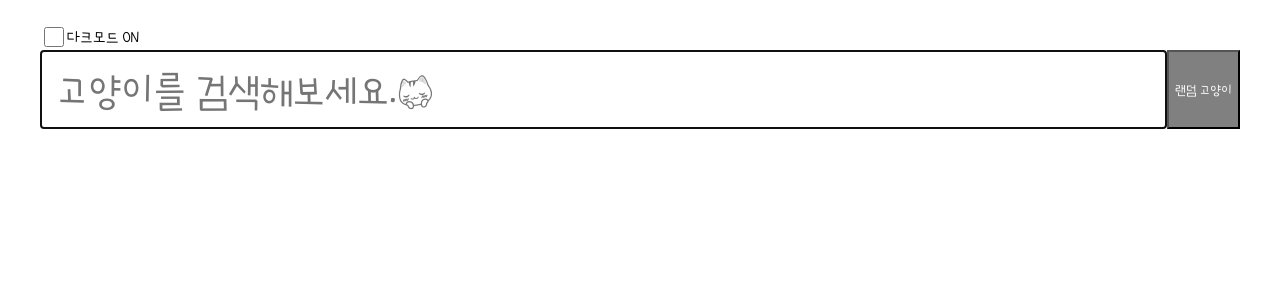
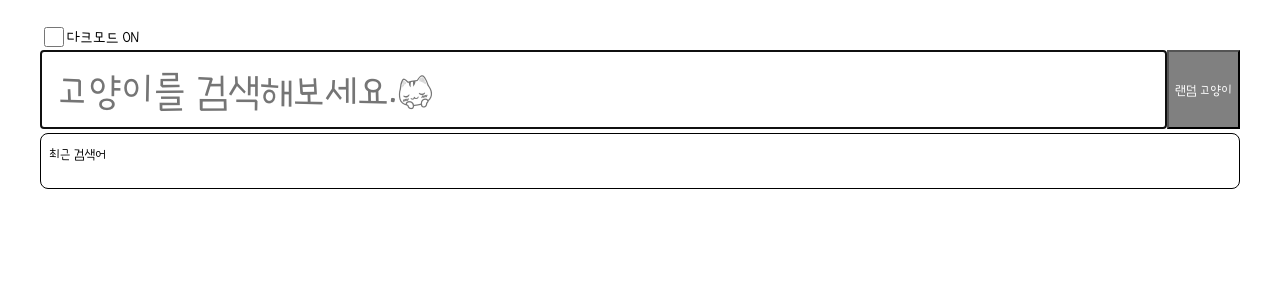
Before and after one commit to syoung125/fe-assignment-practice, a React app in the folder cat-search-react/: page / in a window 1280 px wide. Shown: the top 300 px of the page. Built offline with nearby package versions, Linux system fonts and the light colour scheme.

Commit message:
feat: :sparkles: add RecentKeywords component

```diff
--- a/cat-search-react/src/App.jsx
+++ b/cat-search-react/src/App.jsx
@@ -2,6 +2,7 @@ import { useEffect, useState } from "react";
 
 import ThemeSwitcher from "./components/ThemeSwitcher";
 import SearchInput from "./components/SearchInput";
+import RecentKeywords from "./components/RecentKeywords";
 import SearchResult from "./components/SearchResult";
 import ImageInfo from "./components/ImageInfo";
 
@@ -63,6 +64,7 @@ function App() {
         <SearchInput onSearch={onSearch} />
         <button onClick={onRandom}>랜덤 고양이</button>
       </div>
+      <RecentKeywords onSearch={onSearch} />
       <SearchResult
         initialData={data}
         loading={loading}
--- /dev/null
+++ b/cat-search-react/src/components/RecentKeywords.jsx
@@ -0,0 +1,27 @@
+import LocalStorage from "../utils/localStorage";
+
+/** @TODO : input 밑 dropdown으로 변경  */
+function RecentKeywords({ onSearch }) {
+  const onClick = (e) => {
+    onSearch(e.target.textContent);
+  };
+
+  const onKeyDown = (e) => {
+    if (e.key === "Enter") {
+      onSearch(e.target.textContent);
+    }
+  };
+
+  return (
+    <section className="RecentKeywords">
+      <small>최근 검색어</small>
+      <ul onClick={onClick} onKeyDown={onKeyDown}>
+        {LocalStorage.getRecentKeywords().map((keyword) => (
+          <li tabIndex={0}>{keyword}</li>
+        ))}
+      </ul>
+    </section>
+  );
+}
+
+export default RecentKeywords;
```
